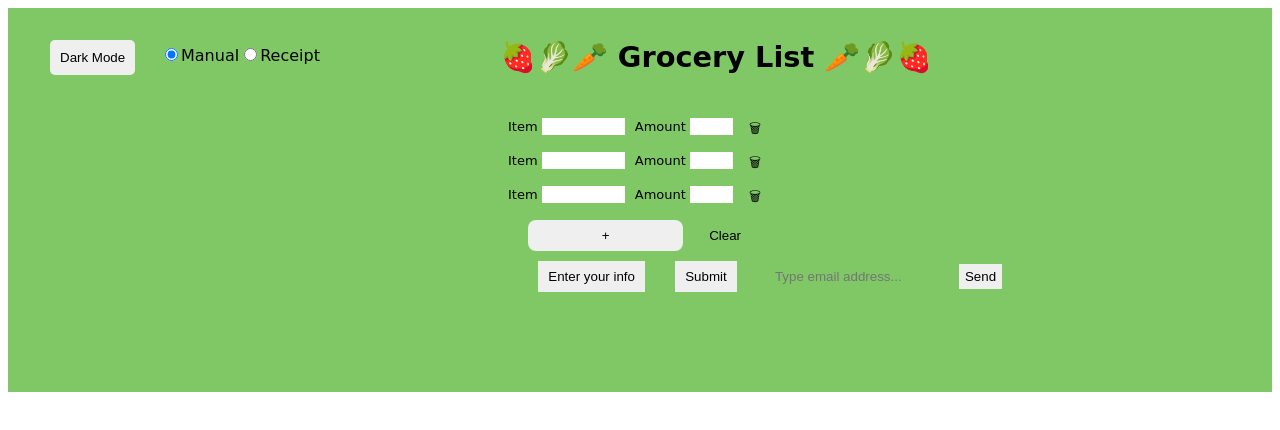
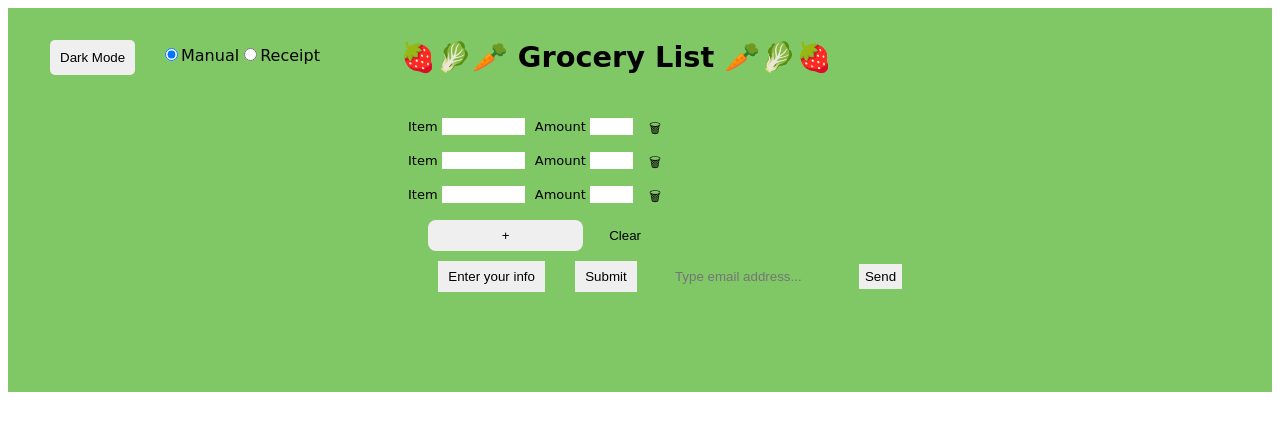
Before and after one commit to Remember-life/grocery-list, a React (Create React App) app in the folder client/: page / in a window 1280 px wide. Shown: the top 430 px of the page. Built offline with nearby package versions, Linux system fonts and the light colour scheme; the HTML template or start-up script is replaced by a standard one.

Commit message:
decreased left margin

```diff
--- a/client/src/App.jsx
+++ b/client/src/App.jsx
@@ -61,7 +61,7 @@ function App () {
 const header = {
   position: 'absolute',
   top: '40px',
-  left: '500px',
+  left: '400px',
   fontSize: '180%',
   fontWeight: 'bold',
 };
--- a/client/src/Main.jsx
+++ b/client/src/Main.jsx
@@ -163,8 +163,8 @@ function Main ({handleList, handleRecommended}) {
 const form = {
   fontFamily: 'Comic Sans MS',
   display: 'inline-block',
-  marginLeft: "500px",
-  paddingTop: "110px",
+  marginLeft: '400px',
+  paddingTop: '110px',
   paddingBottom: "100px",
 }
 
--- a/client/src/Results.jsx
+++ b/client/src/Results.jsx
@@ -122,7 +122,7 @@ function Results ({ user, cart }) {
 const resultContainer = {
 
   paddingTop: '80px',
-  paddingLeft: '250px',
+  paddingLeft: '200px',
 
 
 }
```
